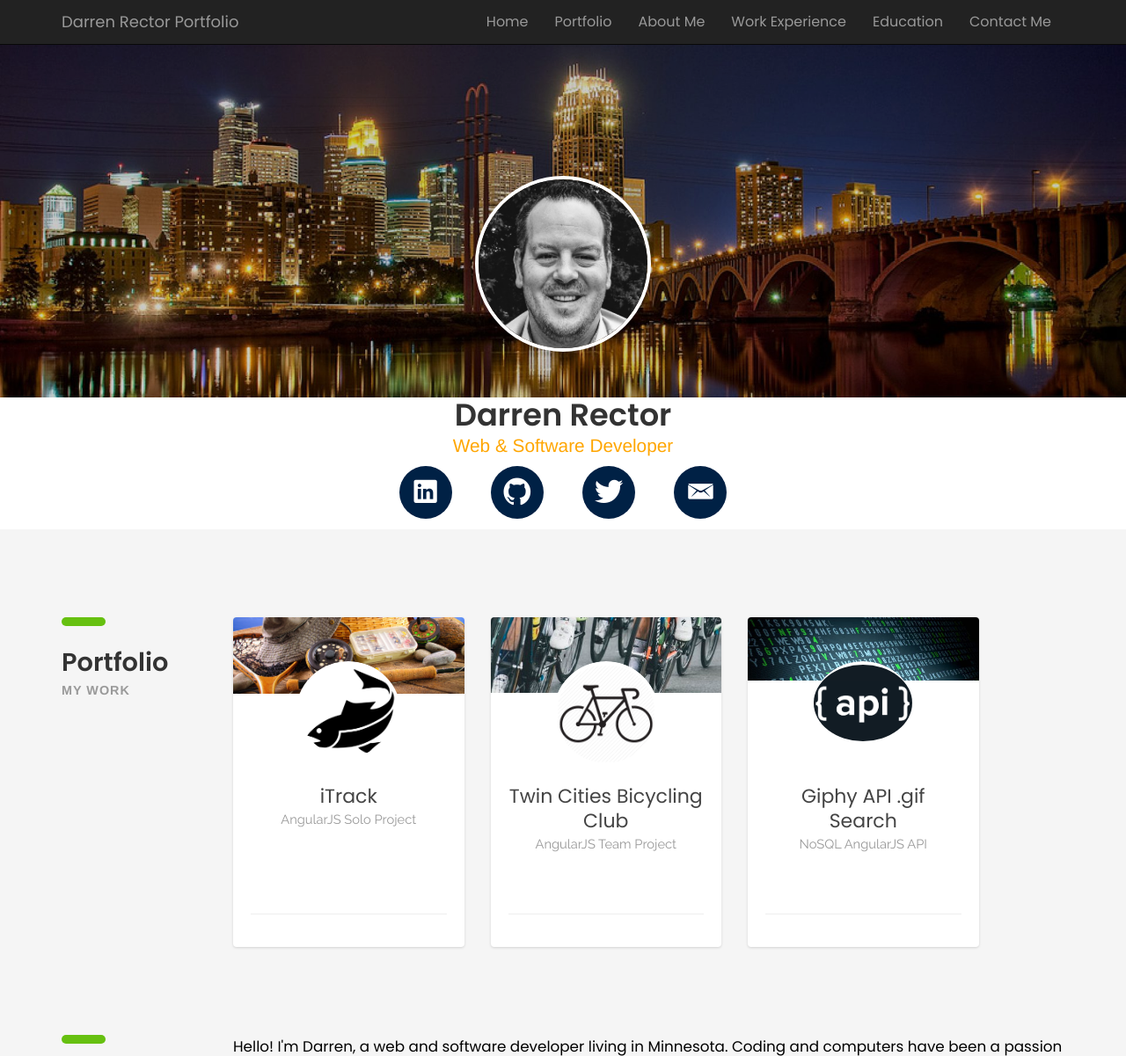
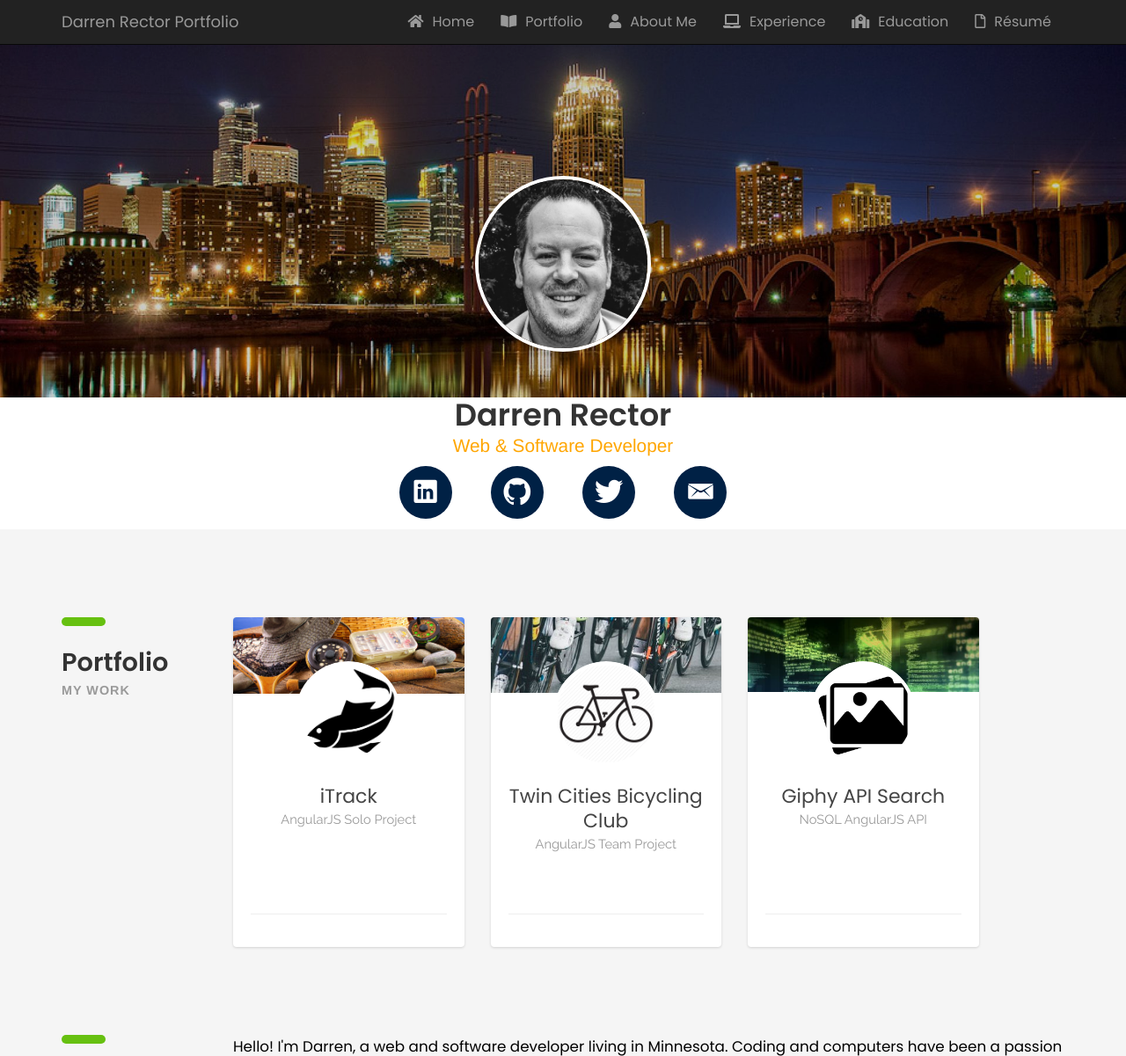
Before and after one commit to darrenrector91/html_resume, a PHP site: page / in a window 1280 px wide. Shown: the top 1201 px of the page at 88% size. Run offline with PHP 8.4, Linux system fonts and the light colour scheme; some libraries are stand-ins or nearby versions; some web fonts are replaced.

Commit message:
added navbar icons; resume download pdf

```diff
--- a/css/styles.css
+++ b/css/styles.css
@@ -82,30 +82,16 @@ b.max-bold{ font-weight: 700; }
 3. HEADER
 --------------------------------- */
 
-header{ position: absolute; top: 30px; left: 0; right: 0; z-index: 100; }
+.navigation li:hover {
+	background-color: rgb(102, 192, 16);
+	border: 2px solid #fff;
+	border-radius: 5px;
+	margin: 10px;
+	color: #000;
 
-header .heading-wrapper{     border-radius: 5px; padding: 30px 40px 20px; background: rgba(0, 33, 69, 0.6);
-    color: #fff; }
-
-header .info{ margin-bottom: 10px; }
-
-header .info .icon{ float: left; font-size: 30px; }
-
-header .info .right-area{ margin-left: 45px; }
-
-header .download-btn{
-	padding: 15px 30px;
-	border-radius: 4px;
-	float: right; margin-top: 30px;
-	transform: perspective(1px) translateZ(0);
-	box-shadow: inset 0 0px 4px rgba(192, 192, 192, 0.3);
-	background: rgb(102, 192, 16);
-	color: #fff;
-	-webkit-transition: all .2s ease;
-	transition: all .2s ease;
 }
 
-header .download-btn:hover{ -webkit-transform: translateY(-4px); transform: translateY(-4px); }
+.fas, .far { margin-right: 10px;}
 
 /* ---------------------------------
 4. INTRO SECTION
@@ -198,7 +184,7 @@ header .download-btn:hover{ -webkit-transform: translateY(-4px); transform: tran
 7. EXPERIENCE SECTION
 --------------------------------- */
 
-.experience-section{ background: rgb(0, 33, 69); color: #fff; }
+.experience-section{ background-image: url("images/minneapolis.png"); color: #fff; }
 
 .experience .list > li{ display: block; position: relative; margin-bottom: 10px; padding-left: 20px; }
 
--- a/index.html
+++ b/index.html
@@ -36,13 +36,13 @@
 				<span class="icon-bar"></span>
 			</button>
 			<div class="collapse navbar-collapse navHeaderCollpase">
-				<ul class="nav navbar-nav navbar-right">
-					<li><a href="#home" class="active">Home</a></li>
-					<li><a href="#portfolio">Portfolio</a></li>
-					<li><a href="#about">About Me</a></li>
-					<li><a href="#work">Work Experience</a></li>
-					<li><a href="#education">Education</a></li>
-					<li><a href="#contact">Contact Me</a></li>
+				<ul class="nav navbar-nav navbar-right navigation">
+					<li><a href="#home" class="active"><i class="fas fa-home"></i>Home</a></li>
+					<li><a href="#portfolio"><i class="fas fa-book-open"></i>Portfolio</a></li>
+					<li><a href="#about"><i class="fas fa-user"></i>About Me</a></li>
+					<li><a href="#work"><i class="fas fa-laptop"></i>Experience</a></li>
+					<li><a href="#education"><i class="fas fa-school"></i>Education</a></li>
+					<li><a href="cv/resume.pdf" target="_blank"><i class="far fa-file"></i>Résumé</a></li>
 				</ul>
 			</div>
 		</div>
@@ -186,14 +186,14 @@
 						<div class="card">
 							<div class="front">
 								<div class="cover">
-									<img src="images/code.jpg" />
+									<img src="images/code-screen.jpg" />
 								</div>
 								<div class="user">
-									<img class="img-circle" src="images/api.png" />
+									<img class="img-circle" src="images/image-icon.png" />
 								</div>
 								<div class="content">
 									<div class="main">
-										<h3 class="name">Giphy API .gif Search</h3>
+										<h3 class="name">Giphy API Search</h3>
 										<p class="profession">NoSQL AngularJS API</p>
 										<p class="text-center"></p>
 									</div>
@@ -301,7 +301,7 @@
 			  EXPERIENCE
 #####################################-->
 	<div id="work"></div>
-	<section class="experience-section section">
+	<section class="experience-section section" style="background-color: #616161;">
 		<div class="container">
 			<div class="row">
 				<div class="col-sm-4">
```
Also changed, not shown: images/bg15.jpg (added), images/code-screen.jpg (added), images/image-icon.png (added), images/minneapolis.png (added), 1 other file.
